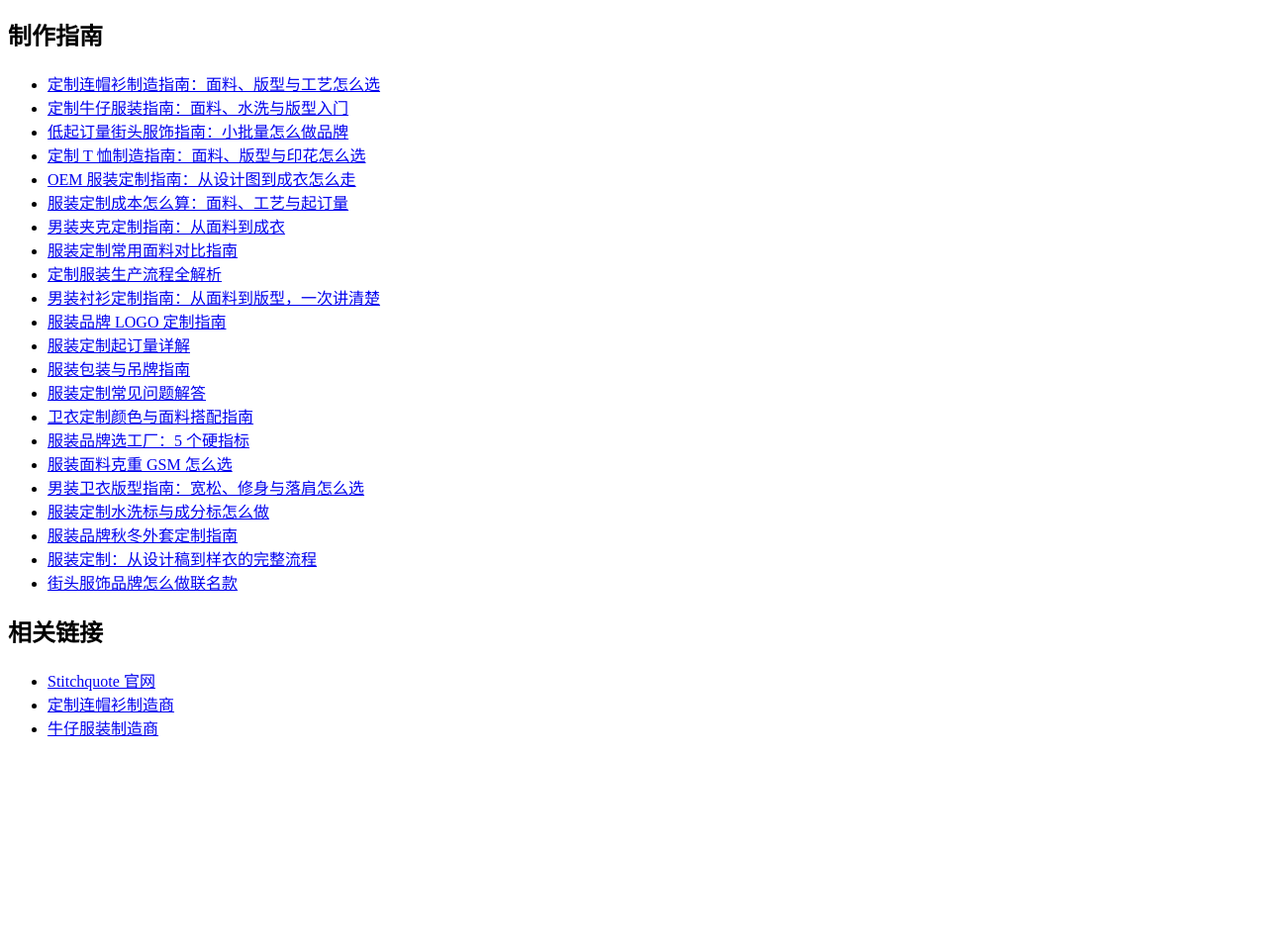
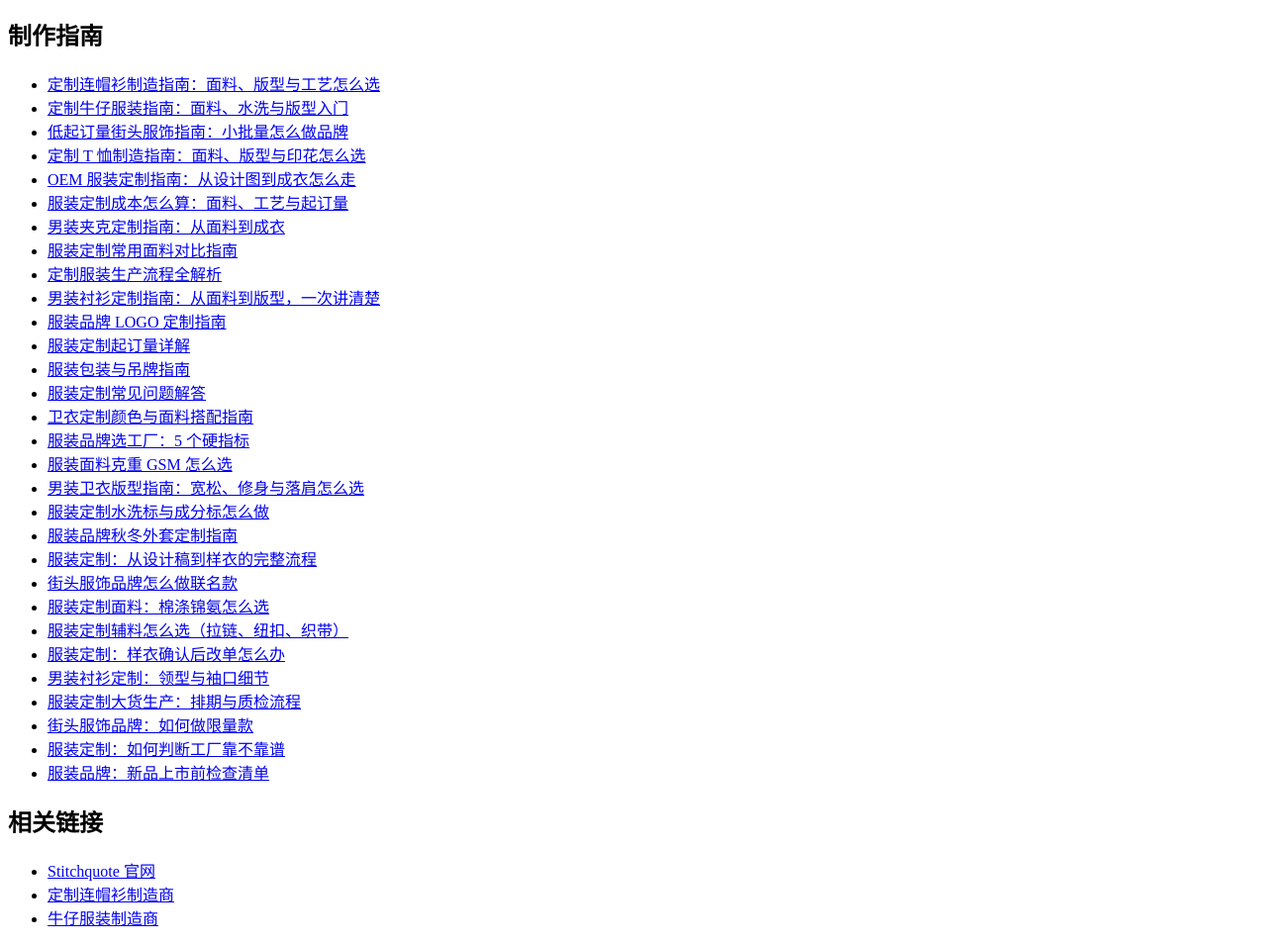
Before and after one commit to stitchquote/stitchquote, a plain HTML site: page index.html in a window 1280 px wide. Shown: the part 131-1086 px from the top of the page at 99% size. Before the commit the page ends 894 px from the top, so only its background shows below. Drawn offline with Linux system fonts and the light colour scheme.

Commit message:
Add 8 new guide links to index.html
Added multiple new guides related to clothing customization.

```diff
--- a/index.html
+++ b/index.html
@@ -31,6 +31,14 @@
 <li><a href="outerwear-guide.html">服装品牌秋冬外套定制指南</a></li>
 <li><a href="design-to-sample-guide.html">服装定制：从设计稿到样衣的完整流程</a></li>
 <li><a href="collab-guide.html">街头服饰品牌怎么做联名款</a></li>
+<li><a href="fabric-types-guide.html">服装定制面料：棉涤锦氨怎么选</a></li>
+<li><a href="trims-guide.html">服装定制辅料怎么选（拉链、纽扣、织带）</a></li>
+<li><a href="change-order-guide.html">服装定制：样衣确认后改单怎么办</a></li>
+<li><a href="shirt-details-guide.html">男装衬衫定制：领型与袖口细节</a></li>
+<li><a href="bulk-production-guide.html">服装定制大货生产：排期与质检流程</a></li>
+<li><a href="limited-edition-guide.html">街头服饰品牌：如何做限量款</a></li>
+<li><a href="factory-trust-guide.html">服装定制：如何判断工厂靠不靠谱</a></li>
+<li><a href="launch-checklist-guide.html">服装品牌：新品上市前检查清单</a></li>
 </ul>
 <h2>相关链接</h2>
 <ul>
```
